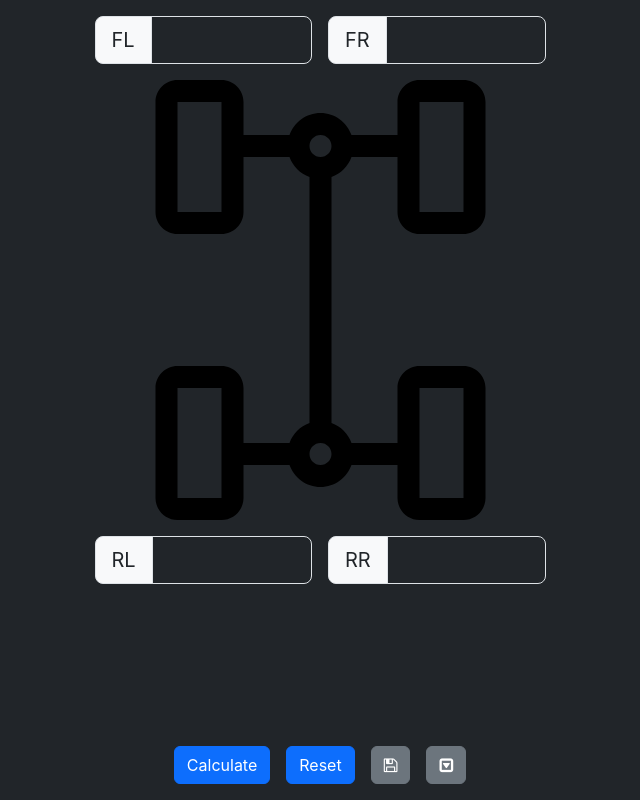
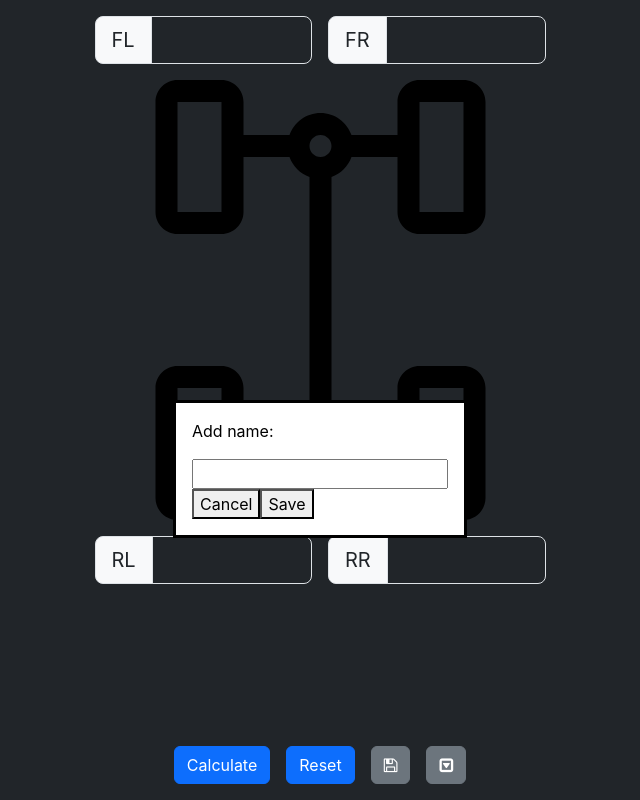
Before and after one commit to Martizong/cra-cwc, a React (Create React App) app: page / in a window 1280 px wide. Both pictures are taken after a click on the button 710 px from the left and 765 px from the top of the page. Shown: the whole page, without its empty margins (320-960 px from the left). Built offline with nearby package versions, Linux system fonts and the light colour scheme.

Commit message:
saving multiple

```diff
--- a/src/App.js
+++ b/src/App.js
@@ -3,6 +3,8 @@ import './App.css'
 import { getResults } from './utils'
 import car from './assets/car.svg'
 import Info from './components/Info'
+import { SaveDialog } from './components/SaveDialog'
+import { DataDialog } from './components/DataDialog'
 
 const INPUTS = ['fl', 'fr', 'rl', 'rr']
 
@@ -11,9 +13,13 @@ const INITIAL_WEIGHTS = INPUTS.reduce(
     {}
 )
 
+const WEIGHT_CALCULATOR_DATA_KEY = 'WEIGHT_CALCULATOR_DATA_KEY'
+
 export default function App() {
     const [weights, setWeights] = useState(INITIAL_WEIGHTS)
     const [results, setResults] = useState(null)
+    const [saveDialogOpen, setSaveDialogOpen] = useState(false)
+    const [dataDialogOpen, setDataDialogOpen] = useState(false)
 
     const getHandleOnChange =
         (field) =>
@@ -41,13 +47,26 @@ export default function App() {
         setResults(null)
     }
 
-    const handleSave = () => {
-        localStorage.setItem('testSave', JSON.stringify(results))
+    const handleSave = (name) => {
+        const data = JSON.parse(localStorage.getItem(WEIGHT_CALCULATOR_DATA_KEY)) ?? []
+        localStorage.setItem(WEIGHT_CALCULATOR_DATA_KEY, JSON.stringify([...data, { name, weights }]))
+        setSaveDialogOpen(false)
     }
 
-    const handleLoad = () => {
-        setResults(JSON.parse(localStorage.getItem('testSave')))
+    const handleLoad = (item) => {
+        const values = INPUTS.reduce(
+            (acc, name) => ({
+                ...acc,
+                [name]: Number.parseFloat(item.weights[name]),
+            }),
+            {}
+        )
+        setWeights(item.weights)
+        setResults(getResults(values))
+        setDataDialogOpen(false)
     }
+
+
 
     const [input1, input2, input3, input4] = INPUTS.map((name) => (
         <div key={name} className="input-group input-group-lg">
@@ -66,6 +85,7 @@ export default function App() {
     ))
 
     return (
+        <>
             <div className="container">
                 <div className="row justify-content-center">
                     <div className="col-sm-12 col-md-8 col-lg-7 col-xl-5">
@@ -151,14 +171,14 @@ export default function App() {
                                 <button
                                     type="button"
                                     className="btn btn-secondary"
-                                onClick={handleSave}
+                                    onClick={() => setSaveDialogOpen(true)}
                                 >
                                     <i className="fa fa-floppy-o"></i>
                                 </button>
                                 <button
                                     type="button"
                                     className="btn btn-secondary"
-                                onClick={handleLoad}
+                                    onClick={() => setDataDialogOpen(true)}
                                 >
                                     <i className="fa fa-caret-square-o-down"></i>
                                 </button>
@@ -167,5 +187,8 @@ export default function App() {
                     </div>
                 </div>
             </div>
+            <SaveDialog open={saveDialogOpen} onClose={() => setSaveDialogOpen(false)} onSubmit={handleSave} />
+            <DataDialog open={dataDialogOpen} onClose={() => setDataDialogOpen(false)} onSubmit={handleLoad} data={JSON.parse(localStorage.getItem(WEIGHT_CALCULATOR_DATA_KEY)) ?? []}/>
+        </>
     )
 }
--- /dev/null
+++ b/src/components/DataDialog.js
@@ -0,0 +1,27 @@
+import { useState } from "react"
+
+export function DataDialog ({ open, onClose, onSubmit, data }) {
+  const [selected, setSelected] = useState(null)
+
+  const handleOnSubmit = (event) => {
+    event.preventDefault() // TODO Marto reed why we do that with forms
+    onSubmit(data.find(({ name }) => name === selected))
+  }
+
+  // TODO make that look beautiful with bootstrap
+  return (
+    <dialog open={open} style={{ top: '50%'}} onClose={onClose}>
+      <form onSubmit={handleOnSubmit}>
+        <p>Select name:</p>
+        <select value={selected} onChange={({ target: { value }}) => setSelected(value)}>
+          {
+            data.map(({ name }) => <option key={name} value={name}>{name}</option>)
+          }
+        </select>
+        <br/>
+        <button type='button' onClick={onClose}>Cancel</button>
+        <button>Load</button>
+      </form>
+    </dialog>
+  )
+}
--- /dev/null
+++ b/src/components/SaveDialog.js
@@ -0,0 +1,23 @@
+import { useState } from "react"
+
+export function SaveDialog ({ open, onClose, onSubmit }) {
+  const [name, setName] = useState('')
+
+  const handleOnSubmit = (event) => {
+    event.preventDefault() // TODO Marto reed why we do that with forms
+    onSubmit(name)
+  }
+
+  // TODO make that look beautiful with bootstrap
+  return (
+    <dialog open={open} style={{ top: '50%'}} onClose={onClose}>
+      <form onSubmit={handleOnSubmit}>
+        <p>Add name:</p>
+        <input type='text' value={name} onChange={({ target: { value }}) => setName(value)}/>
+        <br/>
+        <button type='button' onClick={onClose}>Cancel</button>
+        <button>Save</button>
+      </form>
+    </dialog>
+  )
+}
```
Lines whose indentation alone changed are shown as unchanged.
